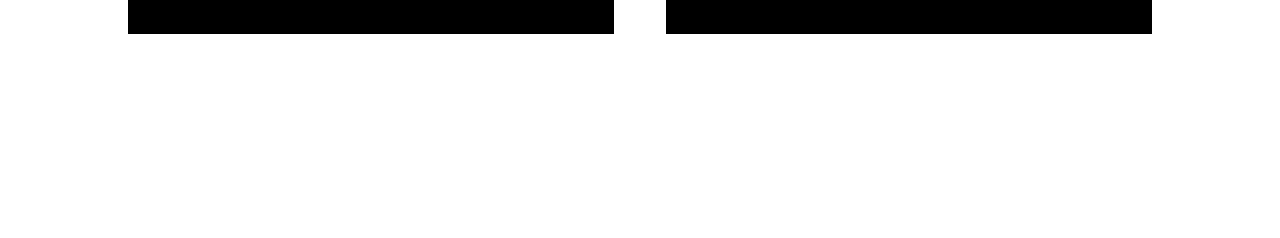
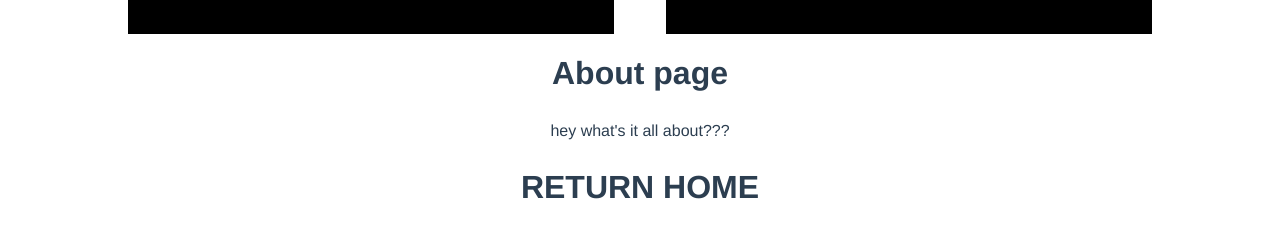
Before and after one commit to cwest9400/mtg101, a Vue app: page /about in a window 1280 px wide. Shown: the part 518-756 px from the top of the page. Built offline with nearby package versions, Linux system fonts and the light colour scheme.

Commit message:
vue router set up

```diff
--- a/package.json
+++ b/package.json
@@ -9,7 +9,8 @@
   },
   "dependencies": {
     "core-js": "^3.8.3",
-    "vue": "^3.2.13"
+    "vue": "^3.2.13",
+    "vue-router": "^4.2.2"
   },
   "devDependencies": {
     "@babel/core": "^7.12.16",
--- a/src/App.vue
+++ b/src/App.vue
@@ -4,8 +4,9 @@
   <div class="card-container">
     <AllDecks />
     <AllArticles />
+
   </div>
-
+  <RouterView></RouterView>
 
 </template>
 
@@ -24,6 +25,7 @@ export default {
     AllArticles,
   }
 }
+
 
 </script>
 
--- /dev/null
+++ b/src/components/detailPages/AboutPage.vue
@@ -0,0 +1,19 @@
+<template>
+    <h1>About page</h1>
+    <div class="sub-title">
+        <p>hey what's it all about???</p>
+
+    </div>
+    <h1>RETURN HOME</h1>
+</template>
+<!-- zzzzzzzzzzzzzzzzzzzzzzzzzzzzzzzzzzzzzzzzzzzzzzzzzzzzzzzzzzzz -->
+
+<script>
+
+</script>
+
+<!-- zzzzzzzzzzzzzzzzzzzzzzzzzzzzzzzzzzzzzzzzzzzzzzzzzzzzzzzzzzzz -->
+<style scoped>
+
+
+</style>
--- a/src/main.js
+++ b/src/main.js
@@ -1,4 +1,20 @@
 import { createApp } from 'vue'
+import { createRouter, createWebHistory } from 'vue-router'
+
 import App from './App.vue'
+import ArticleListPage from './components/categoryPages/ArticleListPage.vue'
+import DeckListPage from './components/categoryPages/DeckListPage.vue'
+import AboutPage from './components/detailPages/AboutPage.vue'
 
-createApp(App).mount('#app')
+const router = createRouter({
+    history: createWebHistory(),
+    routes: [
+        {path: '/', name: 'home', component: App},
+        {path: '/articles', name: 'articles', component: ArticleListPage},
+        {path: '/decks', name: 'decks', component: DeckListPage},
+        {path: '/about', name: 'about', component: AboutPage},
+    ]
+})
+
+
+createApp(App).use(router).mount('#app')
```
Also changed, not shown: 1 other file (tests, documents, lock files or other folders).
